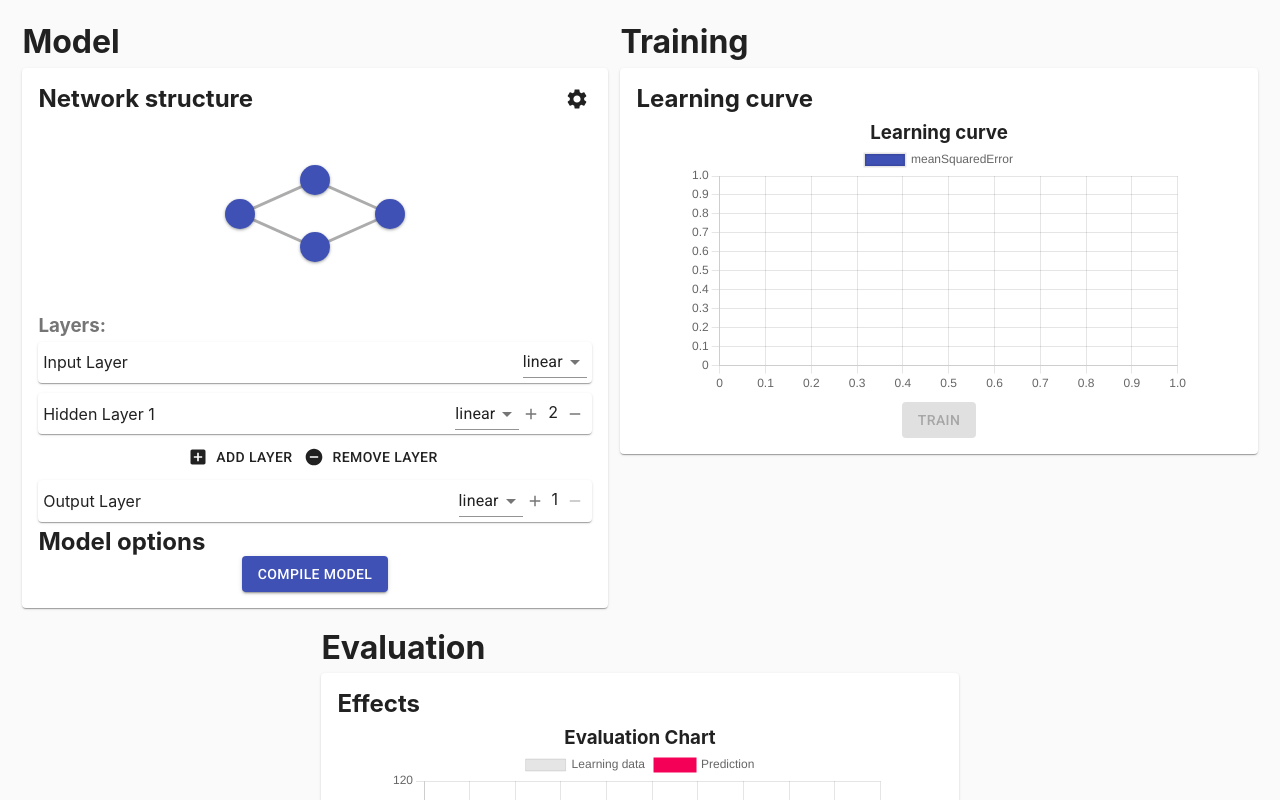
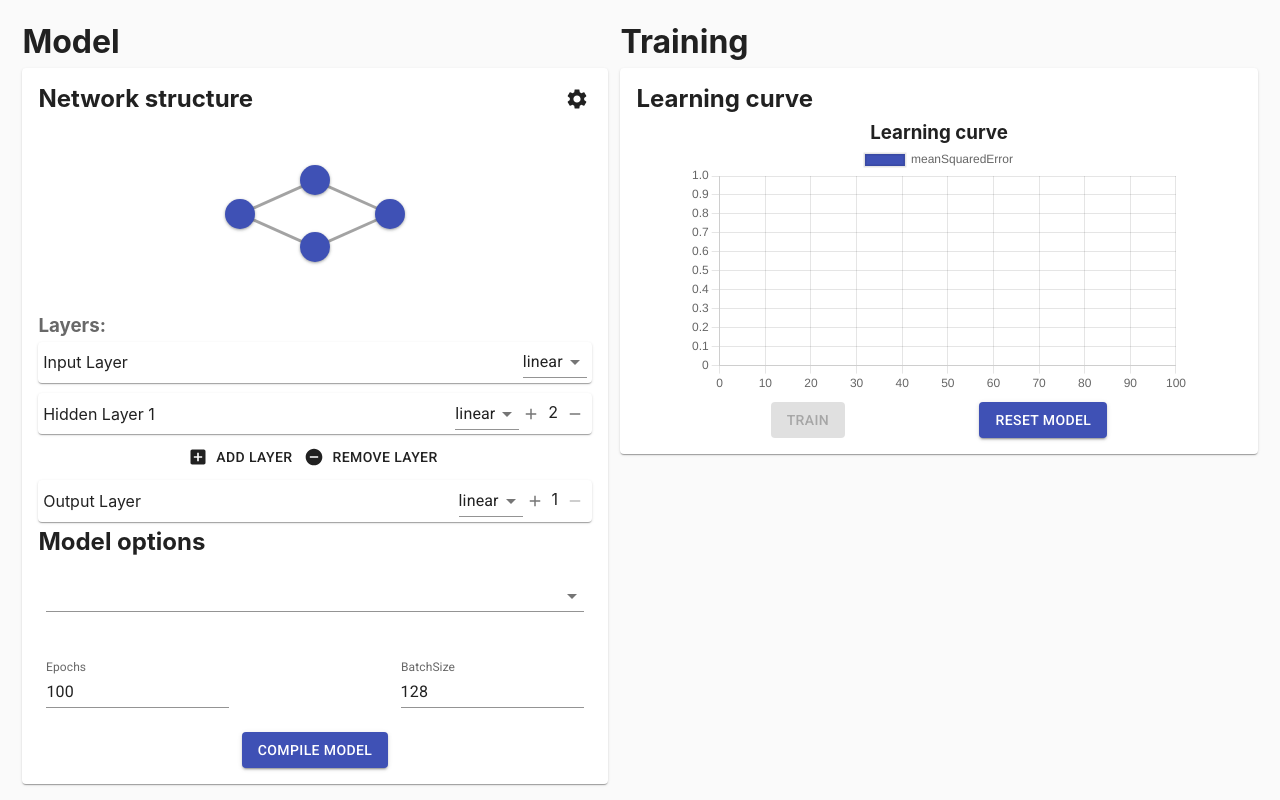
Before and after one commit to paweljakubwojcik/neural-network-training-app, a React (Create React App) app: page / in a window 1280 px wide. Shown: the top 800 px of the page. Built offline with nearby package versions, Linux system fonts and the light colour scheme; what @tensorflow/tfjs would draw is missing.

Commit message:
added training options

```diff
--- a/src/components/Layout.tsx
+++ b/src/components/Layout.tsx
@@ -25,9 +25,18 @@ const Column: StyledComponent<'div', any, {}, never> & {
     padding: 0.4em;
 `
 
+const Row = styled.div`
+    display: flex;
+    flex-direction: row;
+    align-items: center;
+    justify-content: space-evenly;
+
+    width: 100%;
+`
+
 Column.Header = styled.h1`
     display: block;
     width: 100%;
 `
 
-export { Container, Column }
+export { Container, Column, Row }
--- /dev/null
+++ b/src/containers/ModelOptions.jsx
@@ -0,0 +1,78 @@
+import React, { useContext } from 'react'
+import styled from 'styled-components'
+
+import { train } from '@tensorflow/tfjs'
+
+import { Card, Button, Select, MenuItem, TextField } from '@material-ui/core'
+import { TensorflowContext } from '../context/Tensorflow'
+
+export default function ModelOptions() {
+    const {
+        modelSettings: { optimizer },
+        trainingOptions: { batchSize, epochs },
+        setEpochsNumber,
+        setBatchSize,
+        setOptimazer,
+    } = useContext(TensorflowContext)
+
+    return (
+        <Container>
+            <Row>
+                <Select
+                    value={optimizer.name}
+                    onChange={(e) => {
+                        setOptimazer(e.target.value)
+                    }}
+                    style={{ width: '100%' }}
+                >
+                    {Object.keys(train).map((method) => (
+                        <MenuItem value={method} key={method}>
+                            {method}
+                        </MenuItem>
+                    ))}
+                </Select>
+            </Row>
+            <Row>
+                <TextField
+                    id="standard-basic"
+                    label="Epochs"
+                    type="number"
+                    value={epochs}
+                    onChange={(e) => {
+                        setEpochsNumber(Math.floor(e.target.value))
+                    }}
+                />
+                <TextField
+                    id="standard-basic"
+                    label="BatchSize"
+                    type="number"
+                    value={batchSize}
+                    onChange={(e) => {
+                        setBatchSize(Math.floor(e.target.value))
+                    }}
+                />
+            </Row>
+        </Container>
+    )
+}
+
+const Container = styled.div`
+    display: flex;
+    width: 100%;
+    flex-direction: column;
+    align-items: center;
+`
+
+const Row = styled.div`
+    display: flex;
+    width: 100%;
+    flex-direction: row;
+    align-items: center;
+    justify-content: space-between;
+
+    margin: 1em;
+
+    & > * {
+        margin: 0.5em;
+    }
+`
--- a/src/context/Data.js
+++ b/src/context/Data.js
@@ -1,10 +1,10 @@
 import { createContext, useCallback, useState } from 'react'
-import trainData, { trainX } from '../util/MockData'
+import trainData, { testData } from '../util/MockData'
 
 const initialState = {
     learning: trainData,
     validation: [],
-    test: new Array(10).fill(0).map((_, i) => 5 * i),
+    test: testData,
     setLearningData: () => {},
     setValidationData: () => {},
     setTestData: () => {},
--- a/src/context/Tensorflow.js
+++ b/src/context/Tensorflow.js
@@ -9,6 +9,7 @@ import {
     INCREMENT_LAYER_UNITS,
     REMOVE_LAYER,
     SET_ACTIVATION_FUNCTION,
+    SET_OPTIMAZER,
 } from './actions/ModelSettings'
 
 const initialModelSettings = {
@@ -32,7 +33,7 @@ const initialModelSettings = {
             adjustable: true,
         },
     ],
-    optimazer: tf.train.sgd,
+    optimizer: tf.train.sgd,
     optimazerOptions: {
         learningRate: 0.0001,
     },
@@ -52,7 +53,13 @@ const initialState = {
     incrementLayerUnits: (layerName) => {},
     decrementLayerUnits: (layerName) => {},
     addLayer: () => {},
-    reomveLayer: (layerName) => {},
+    removeLayer: () => {},
+    setActivationFunction: (layerName, newValue) => {},
+}
+
+const initialTrainingOptions = {
+    batchSize: 128,
+    epochs: 100,
 }
 
 const TensorflowContext = createContext({
@@ -65,6 +72,7 @@ function TensorflowProvider({ children, ...props }) {
     const model = useRef(null)
     const [isCompiled, setCompiled] = useState(false)
     const [isTraining, setTraining] = useState(false)
+    const [trainingOptions, setTrainingOptions] = useState(initialTrainingOptions)
 
     // possibly change it to hook
     const [modelSettings, dispatch] = useReducer(ModelSettingsReducer, initialModelSettings)
@@ -94,8 +102,12 @@ function TensorflowProvider({ children, ...props }) {
         dispatch({ type: SET_ACTIVATION_FUNCTION, payload: { layerName, newValue } })
     }
 
+    const setOptimazer = (newOptimazer) => {
+        dispatch({ type: SET_OPTIMAZER, payload: { newOptimazer } })
+    }
+
     const compileModel = useCallback(async () => {
-        const { layers, optimazer, optimazerOptions, loss } = modelSettings
+        const { layers, optimizer, optimazerOptions, loss } = modelSettings
         setTrainingLogs([])
 
         model.current = tf.sequential({
@@ -109,7 +121,7 @@ function TensorflowProvider({ children, ...props }) {
         })
 
         model.current.compile({
-            optimizer: optimazer(...Object.values(optimazerOptions)),
+            optimizer: optimizer(...Object.values(optimazerOptions)),
             loss, // taka fcn jest w instrukcji
             metrics: [tf.metrics[loss]],
         })
@@ -119,10 +131,11 @@ function TensorflowProvider({ children, ...props }) {
     }, [model, modelSettings])
 
     const trainModel = useCallback(async () => {
+        const { epochs, batchSize } = trainingOptions
         setTraining(true)
         await model.current.fit(tf.tensor(trainX), tf.tensor(trainY), {
-            batchSize: 128,
-            epochs: 100,
+            batchSize,
+            epochs,
             initialEpoch: trainingLogs.length,
             shuffle: true,
             validationSplit: 0.1,
@@ -137,7 +150,7 @@ function TensorflowProvider({ children, ...props }) {
             },
         })
         setTraining(false)
-    }, [model, modelSettings.loss, trainingLogs.length])
+    }, [modelSettings.loss, trainingLogs.length, trainingOptions])
 
     const stopTraining = useCallback(() => {
         model.current.stopTraining = true
@@ -147,6 +160,14 @@ function TensorflowProvider({ children, ...props }) {
     const evaulateData = async (data) => {
         const prediction = await model.current.predict(tf.tensor(data)).array()
         return prediction.map((predicted, index) => ({ y: predicted, x: data[index] }))
+    }
+
+    const setBatchSize = (newValue) => {
+        setTrainingOptions((prev) => ({ ...prev, batchSize: newValue }))
+    }
+
+    const setEpochsNumber = (newValue) => {
+        setTrainingOptions((prev) => ({ ...prev, epochs: newValue }))
     }
 
     return (
@@ -165,7 +186,11 @@ function TensorflowProvider({ children, ...props }) {
                 removeLayer,
                 setActivationFunction,
                 evaulateData,
+                setOptimazer,
+                setBatchSize,
+                setEpochsNumber,
                 modelSettings,
+                trainingOptions,
             }}
             {...props}
         >
--- a/src/context/actions/ModelSettings.js
+++ b/src/context/actions/ModelSettings.js
@@ -3,3 +3,4 @@ export const DECREMENT_LAYER_UNITS = 'DECREMENT_LAYER_UNITS'
 export const ADD_LAYER = 'ADD_LAYER'
 export const REMOVE_LAYER = 'REMOVE_LAYER'
 export const SET_ACTIVATION_FUNCTION = 'SET_ACTIVATION_FUNCTION'
+export const SET_OPTIMAZER = 'SET_OPTIMAZER'
--- a/src/pages/Main.jsx
+++ b/src/pages/Main.jsx
@@ -3,7 +3,7 @@ import { useContext, useState } from 'react'
 import { Button, IconButton } from '@material-ui/core'
 import SettingsIcon from '@material-ui/icons/Settings'
 import StyledCard from '../components/StyledCard'
-import { Container, Column } from '../components/Layout'
+import { Container, Column, Row } from '../components/Layout'
 import { useTheme } from '@material-ui/core/styles'
 
 import Chart from '../components/Chart'
@@ -13,6 +13,7 @@ import LayersControls from '../components/LayersControls'
 import NetworkDiagram from '../components/NetworkDiagram'
 import useChartData from '../hooks/useChartData'
 import { DataContext } from '../context/Data'
+import ModelOptions from '../containers/ModelOptions'
 
 export default function Main() {
     const {
@@ -24,6 +25,7 @@ export default function Main() {
         isCompiled,
         isTraining,
         modelSettings: { layers, loss },
+        trainingOptions: { epochs },
     } = useContext(TensorflowContext)
 
     const { test: testData, learning: learningData } = useContext(DataContext)
@@ -65,6 +67,7 @@ export default function Main() {
 
     return (
         <Container>
+            {/* Model section */}
             <Column>
                 <Column.Header>Model</Column.Header>
                 <StyledCard>
@@ -79,6 +82,7 @@ export default function Main() {
                     <StyledCard.Header>
                         <h2>Model options</h2>
                     </StyledCard.Header>
+                    <ModelOptions />
                     <Button
                         variant="contained"
                         color="primary"
@@ -89,6 +93,7 @@ export default function Main() {
                     </Button>
                 </StyledCard>
             </Column>
+            {/* Training section */}
             <Column>
                 <Column.Header>Training</Column.Header>
                 <StyledCard>
@@ -97,9 +102,18 @@ export default function Main() {
                     </StyledCard.Header>
                     <Chart
                         data={trainingData}
-                        options={{ animation: false }}
+                        options={{
+                            animation: false,
+                            scales: {
+                                x: {
+                                    max: epochs,
+                                    min: 0,
+                                },
+                            },
+                        }}
                         title={'Learning curve'}
                     />
+                    <Row>
                         <Button
                             variant="contained"
                             color="primary"
@@ -108,8 +122,17 @@ export default function Main() {
                         >
                             {isTraining ? 'stop' : 'Train'}
                         </Button>
+                        <Button
+                            variant="contained"
+                            color="primary"
+                            onClick={() => console.log('randomize weights')}
+                        >
+                            Reset model
+                        </Button>
+                    </Row>
                 </StyledCard>
             </Column>
+            {/* Evaulation section */}
             <Column>
                 <Column.Header>Evaluation</Column.Header>
                 <StyledCard>
--- a/src/styles/MaterialTheme.js
+++ b/src/styles/MaterialTheme.js
@@ -1,5 +1,16 @@
 import { createMuiTheme } from '@material-ui/core/styles'
 
 export const theme = createMuiTheme({
-    palette: {},
+    palette: {
+        text: {
+            secondary: 'rgba(83, 83, 83, 0.88)',
+        },
+    },
+    overrides: {
+        MuiFormControl: {
+            root: {
+                margin: '0.5em',
+            },
+        },
+    },
 })
--- a/src/util/MockData.js
+++ b/src/util/MockData.js
@@ -1,12 +1,17 @@
 // for now
 
-const LENGHT = 50
-export const trainX = new Array(LENGHT).fill(0).map((zero, index) => index)
-export const trainY = new Array(LENGHT).fill(0).map((zero, index) => Math.random() * 20 - 10 + index * 2)
+const LENGTH = 50
+const TEST_LENGTH = 10
+export const trainX = new Array(LENGTH).fill(0).map((zero, index) => index)
+export const trainY = new Array(LENGTH)
+    .fill(0)
+    .map((zero, index) => Math.random() * 20 - 10 + index * 2)
 
 let trainData = []
 for (let i = 0; i < trainY.length; i++) {
     trainData.push({ x: trainX[i], y: trainY[i] })
 }
 
+export const testData = new Array(TEST_LENGTH).fill(0).map((_, i) => (LENGTH / TEST_LENGTH) * i)
+
 export default trainData
```
Also changed, not shown: src/context/reducers/ModelSetting.ts (+40 -9 lines), src/types/index.ts (deleted, +0 -20 lines). Lines whose indentation alone changed are shown as unchanged.
